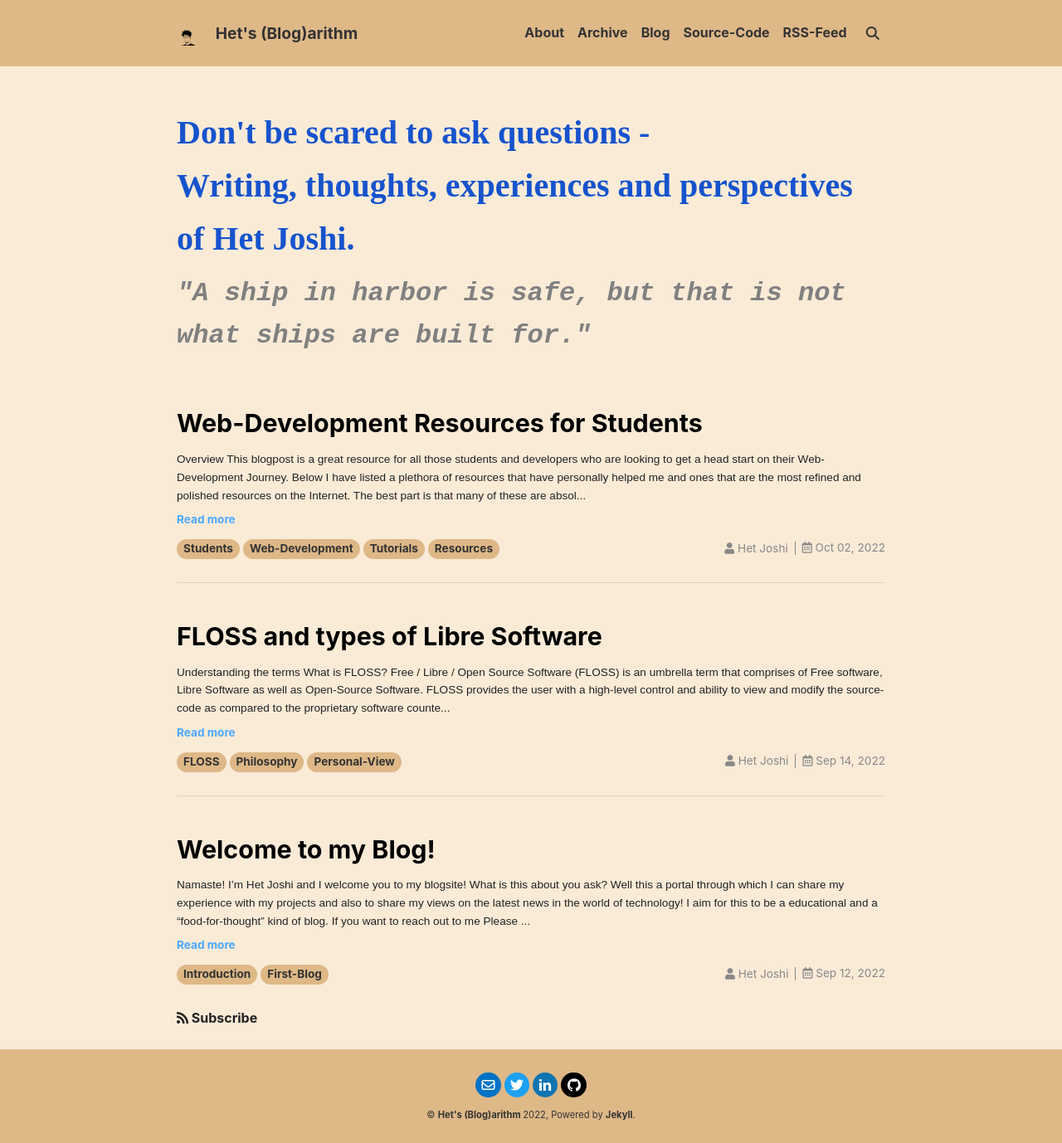
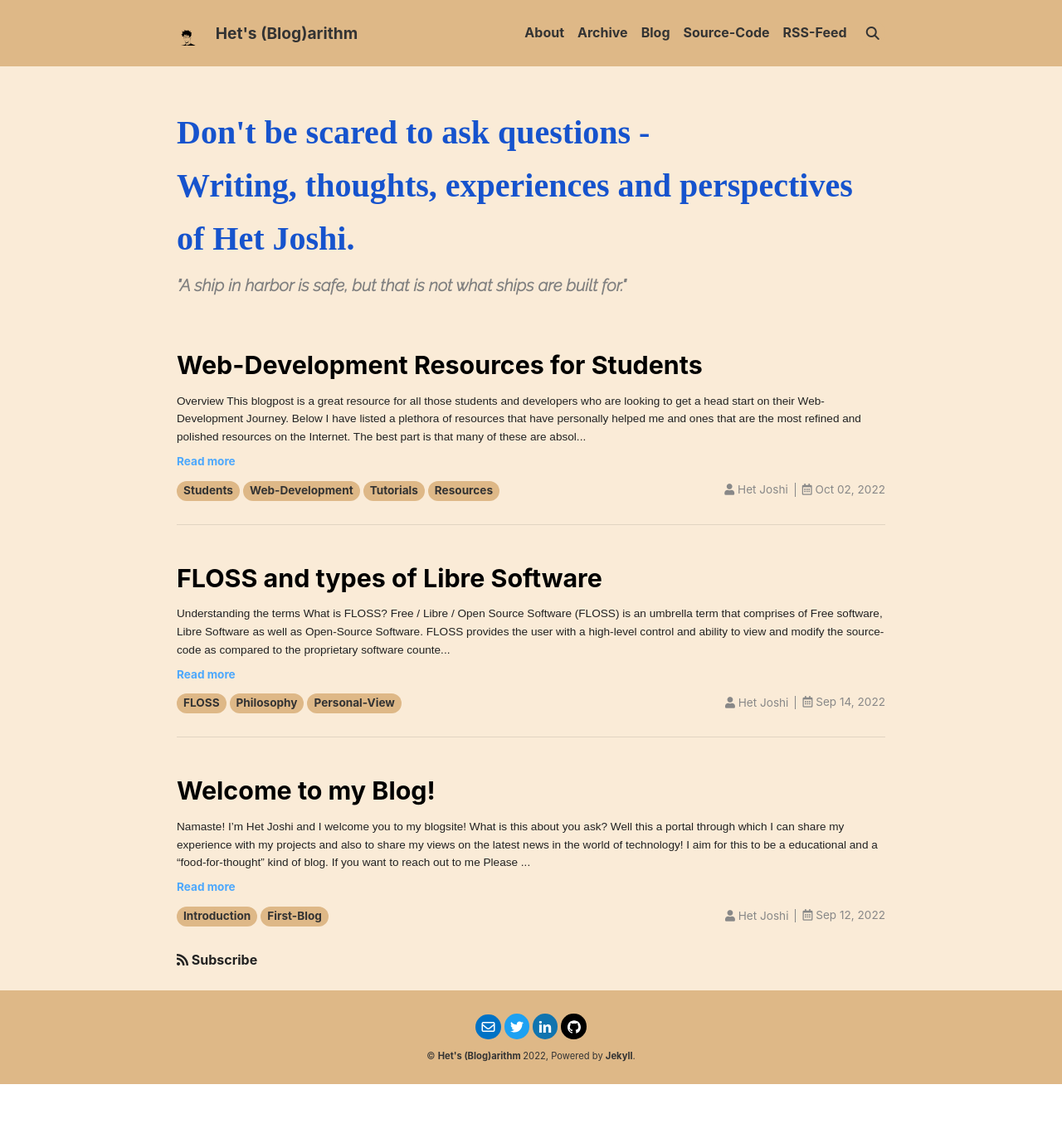
Before and after one commit to Het-Joshi/blog, a Jekyll site: the page built from index.html, in a window 1280 px wide. Shown: the whole page at 83% size. Built offline with Jekyll 4.4.1, drawn with Linux system fonts in a browser that asks for light colours; nearby versions of some CDN libraries; some web fonts are replaced; the list of posts is cut into pages by our own code; after the commit the page ends 1307 px from its top, so only the background shows below that.

Commit message:
Update article-header.html

```diff
--- a/_includes/article-header.html
+++ b/_includes/article-header.html
@@ -1,6 +1,9 @@
 <link rel="preconnect" href="https://fonts.googleapis.com">
 <link rel="preconnect" href="https://fonts.gstatic.com" crossorigin>
 <link href="https://fonts.googleapis.com/css2?family=Neucha&display=swap" rel="stylesheet">
+<link rel="preconnect" href="https://fonts.googleapis.com">
+<link rel="preconnect" href="https://fonts.gstatic.com" crossorigin>
+<link href="https://fonts.googleapis.com/css2?family=Raleway:ital,wght@1,300&display=swap" rel="stylesheet">
 {%- include snippets/get-article-title.html article=include.article-%}
 {%- assign _article_title = __return -%}
 
@@ -21,7 +24,7 @@
       {%- if _show_title -%}
       <header>
           <h2 style="color:#1653CD; font-family: 'Neucha', cursive; font-size: 2.5rem;">{{ _article_title }}</h2>
-          <h3 style="color:grey; font-family: monospace; font-size: 2rem;"><i> "A ship in harbor is safe, but that is not what ships are built for."</i></h3>
+          <h3 style="color:grey; font-family: 'Raleway', sans-serif; font-size: 1.25rem;"><i> "A ship in harbor is safe, but that is not what ships are built for."</i></h3>
       </header>
       {%- endif -%}
       {%- if _show_edit_on_github -%}
```
